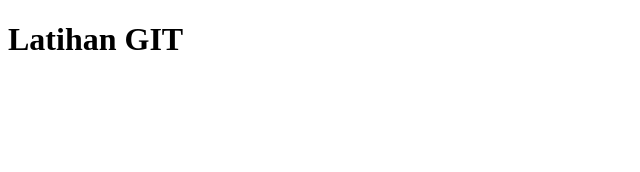
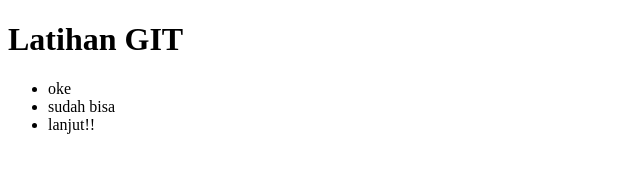
Before and after one commit to Johanesfii/Johanesfii.github.io, a plain HTML site: page latihangit.html in a window 1280 px wide. Shown: the whole page, without its empty margins (0-640 px from the left). Drawn offline with Linux system fonts and the light colour scheme.

Commit message:
commit ketiga

```diff
--- a/latihangit.html
+++ b/latihangit.html
@@ -8,5 +8,10 @@
   </head>
   <body>
     <h1>Latihan GIT</h1>
+    <ul>
+      <li>oke</li>
+      <li>sudah bisa</li>
+      <li>lanjut!!</li>
+    </ul>
   </body>
 </html>
```
